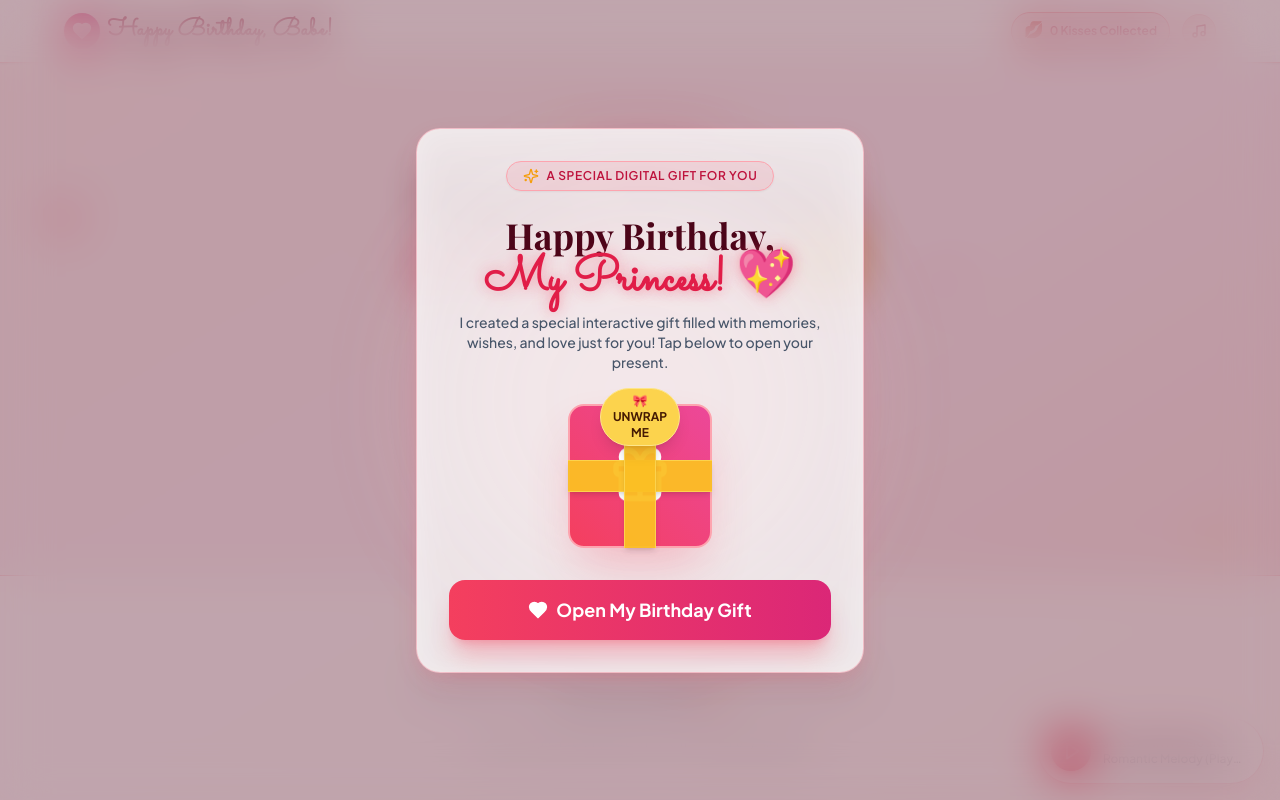
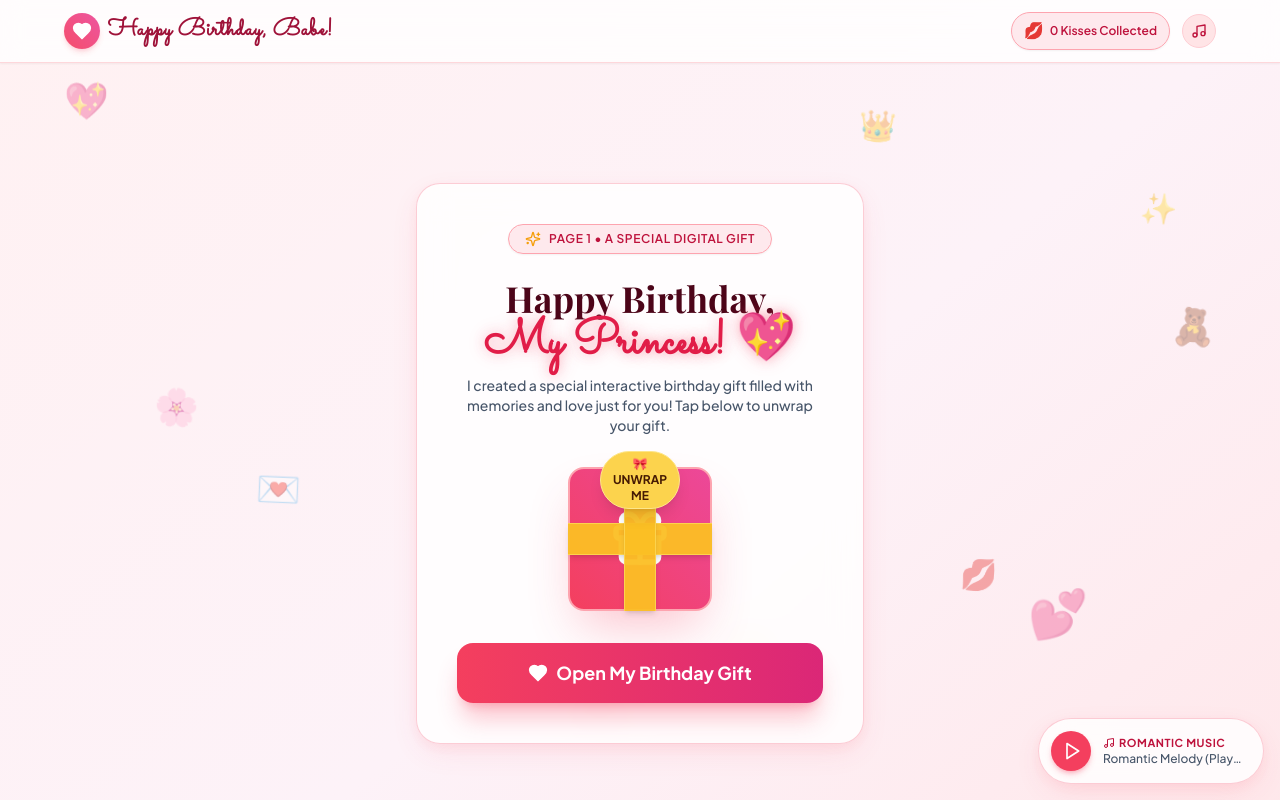
Before and after one commit to aryanadhikari9790-coder/Birthday-, a React (Vite) app: page / in a window 1280 px wide. Shown: the top 800 px of the page. Built offline with nearby package versions, Linux system fonts and the light colour scheme; a web font is replaced by a local one.

Commit message:
3PageSequenceWithBackgroundGraphics

```diff
--- a/src/App.jsx
+++ b/src/App.jsx
@@ -5,23 +5,21 @@ import BirthdayCakeSection from './components/BirthdayCakeSection';
 import GreetingCardSection from './components/GreetingCardSection';
 import MusicPlayer from './components/MusicPlayer';
 import Footer from './components/Footer';
-import { birthdayData } from './config/birthdayData';
-import { Sparkles } from 'lucide-react';
 
 export default function App() {
-  // Step 1: Unboxing Modal
-  // Step 2: Candle Blowing
-  // Step 3: Greeting Card & Photos
-  const [currentStep, setCurrentStep] = useState(1);
+  // Page 1: Gift Box Unboxing Entrance
+  // Page 2: Blow Candles Page
+  // Page 3: Greeting Card & Photos Page
+  const [currentPage, setCurrentPage] = useState(1);
   const [isPlayingMusic, setIsPlayingMusic] = useState(false);
 
   const handleOpenGift = () => {
-    setCurrentStep(2); // Advance to Candle Blowing
+    setCurrentPage(2); // Move to Page 2: Blow Candles
     setIsPlayingMusic(true); // Auto start music
   };
 
-  const handleCandlesBlownComplete = () => {
-    setCurrentStep(3); // Advance to Greeting Card & Photos
+  const handleNextToGreetingCard = () => {
+    setCurrentPage(3); // Move to Page 3: Greeting Card & Photos
   };
 
   const toggleMusic = () => {
@@ -29,21 +27,22 @@ export default function App() {
   };
 
   return (
-    <div className="min-h-screen bg-gradient-to-br from-rose-50 via-pink-50 to-rose-100 text-slate-800 relative font-sans selection:bg-rose-500 selection:text-white">
-      {/* Subtle Floating Ambient Hearts Background */}
-      <div className="fixed inset-0 pointer-events-none overflow-hidden z-0 opacity-30">
-        <div className="absolute top-1/4 left-10 text-rose-400 animate-float text-4xl">💖</div>
-        <div className="absolute top-2/3 right-12 text-pink-400 animate-float text-3xl" style={{ animationDelay: '2s' }}>✨</div>
-        <div className="absolute bottom-1/4 left-1/3 text-rose-500 animate-float text-5xl" style={{ animationDelay: '4s' }}>💕</div>
-        <div className="absolute top-1/3 right-1/4 text-purple-400 animate-float text-3xl" style={{ animationDelay: '1s' }}>🌸</div>
+    <div className="min-h-screen bg-gradient-to-br from-rose-50 via-pink-50 to-rose-100 text-slate-800 relative font-sans selection:bg-rose-500 selection:text-white overflow-hidden">
+      {/* 🌟 Animated Floating Love Emojis & Graphics Background */}
+      <div className="fixed inset-0 pointer-events-none overflow-hidden z-0 opacity-40 select-none">
+        <div className="absolute top-[10%] left-[5%] text-rose-400 animate-float text-4xl">💖</div>
+        <div className="absolute top-[25%] right-[8%] text-pink-400 animate-float text-3xl" style={{ animationDelay: '1.5s' }}>✨</div>
+        <div className="absolute top-[50%] left-[12%] text-purple-400 animate-float text-4xl" style={{ animationDelay: '3s' }}>🌸</div>
+        <div className="absolute bottom-[20%] right-[15%] text-rose-500 animate-float text-5xl" style={{ animationDelay: '4.5s' }}>💕</div>
+        <div className="absolute top-[15%] right-[30%] text-amber-400 animate-float text-3xl" style={{ animationDelay: '2s' }}>👑</div>
+        <div className="absolute bottom-[35%] left-[20%] text-pink-500 animate-float text-4xl" style={{ animationDelay: '3.5s' }}>💌</div>
+        <div className="absolute top-[70%] left-[75%] text-rose-400 animate-float text-3xl" style={{ animationDelay: '0.8s' }}>💋</div>
+        <div className="absolute top-[40%] right-[5%] text-purple-300 animate-float text-4xl" style={{ animationDelay: '2.8s' }}>🧸</div>
+        <div className="absolute bottom-[10%] left-[45%] text-rose-400 animate-float text-4xl" style={{ animationDelay: '1.2s' }}>🎀</div>
+        <div className="absolute top-[80%] right-[40%] text-amber-300 animate-float text-3xl" style={{ animationDelay: '4s' }}>🌟</div>
       </div>
 
-      {/* Part 1: Unboxing Entrance Modal */}
-      {currentStep === 1 && (
-        <UnboxingModal onOpenGift={handleOpenGift} />
-      )}
-
-      {/* Main Experience */}
+      {/* Main Container */}
       <div className="relative z-10 flex flex-col min-h-screen">
         <Navbar
           kissCount={0}
@@ -51,31 +50,21 @@ export default function App() {
           toggleMusic={toggleMusic}
         />
 
-        <main className="flex-grow max-w-5xl mx-auto w-full px-4 pt-6 pb-20 space-y-12">
-          {/* Header */}
-          <section className="text-center py-8">
-            <div className="inline-flex items-center space-x-2 bg-white/80 border border-rose-300 px-4 py-1.5 rounded-full text-rose-600 text-xs font-semibold uppercase tracking-wider mb-4 shadow-sm animate-bounce-soft">
-              <Sparkles className="w-4 h-4 text-amber-500" />
-              <span>Digital Birthday Gift</span>
-            </div>
+        <main className="flex-grow w-full">
+          {/* PAGE 1: Unboxing Entrance */}
+          {currentPage === 1 && (
+            <UnboxingModal onOpenGift={handleOpenGift} />
+          )}
 
-            <h1 className="font-serif text-4xl sm:text-6xl font-extrabold text-rose-950 tracking-tight mb-2">
-              Happy Birthday, <br />
-              <span className="font-handwriting text-5xl sm:text-7xl text-rose-600 text-glow">
-                {birthdayData.birthdayGirl.name}! 👑
-              </span>
-            </h1>
-          </section>
-
-          {/* Part 2: Virtual Birthday Cake & Blow Candles */}
-          {currentStep >= 2 && (
+          {/* PAGE 2: Candle Blowing */}
+          {currentPage === 2 && (
             <div className="animate-fade-in">
-              <BirthdayCakeSection onComplete={handleCandlesBlownComplete} />
+              <BirthdayCakeSection onNextPage={handleNextToGreetingCard} />
             </div>
           )}
 
-          {/* Part 3: Birthday Greeting Card with Photos & Messages */}
-          {currentStep >= 3 && (
+          {/* PAGE 3: Greeting Card & Photos */}
+          {currentPage === 3 && (
             <div className="animate-fade-in">
               <GreetingCardSection />
             </div>
--- a/src/components/BirthdayCakeSection.jsx
+++ b/src/components/BirthdayCakeSection.jsx
@@ -2,7 +2,7 @@ import React, { useState, useEffect, useRef } from 'react';
 import { Flame, Sparkles, Mic, AlertCircle, ArrowRight } from 'lucide-react';
 import { triggerFireworks, playPopSound } from '../utils/effects';
 
-export default function BirthdayCakeSection({ onComplete }) {
+export default function BirthdayCakeSection({ onNextPage }) {
   const [candlesBlown, setCandlesBlown] = useState(false);
   const [isListening, setIsListening] = useState(false);
   const [blowLevel, setBlowLevel] = useState(0); // 0 to 100 volume meter
@@ -37,10 +37,6 @@ export default function BirthdayCakeSection({ onComplete }) {
     setCandlesBlown(true);
     playPopSound();
     triggerFireworks();
-
-    if (onComplete) {
-      onComplete();
-    }
   };
 
   // Start Web Audio API Microphone Volume/Blow Detection
@@ -97,21 +93,21 @@ export default function BirthdayCakeSection({ onComplete }) {
   };
 
   return (
-    <section className="my-8 px-4 max-w-4xl mx-auto text-center">
-      <div className="glass-card p-8 md:p-12 rounded-3xl border-rose-300 relative overflow-hidden shadow-xl">
+    <div className="min-h-screen flex items-center justify-center p-4 relative z-10">
+      <div className="glass-card p-8 md:p-12 rounded-3xl border-rose-300 relative overflow-hidden shadow-2xl max-w-2xl w-full text-center">
         {/* Glow */}
         <div className="absolute top-1/2 left-1/2 -translate-x-1/2 -translate-y-1/2 w-72 h-72 bg-pink-200/40 rounded-full blur-3xl pointer-events-none" />
 
         <div className="inline-flex items-center space-x-2 bg-amber-500/10 border border-amber-400/40 px-4 py-1.5 rounded-full text-amber-700 text-xs font-semibold uppercase tracking-wider mb-6 shadow-sm">
           <Sparkles className="w-4 h-4 text-amber-500" />
-          <span>Part 2 • Blow Your Candles 🎂</span>
+          <span>Page 2 • Make a Wish 🎂</span>
         </div>
 
         <h2 className="font-serif text-3xl md:text-5xl font-bold text-rose-950 mb-3">
-          Blow Out Your Birthday Candles! 🌬️🎂
+          Blow Out Your Candles! 🌬️🎂
         </h2>
         <p className="text-slate-600 text-sm md:text-base max-w-xl mx-auto mb-8 font-medium">
-          Enable your microphone below and <strong className="text-rose-600">blow air into your mic</strong> to blow out the candles and reveal your greeting card!
+          Enable your microphone below and <strong className="text-rose-600">blow air into your mic</strong> to extinguish the candles!
         </p>
 
         {/* Real Microphone Status Bar */}
@@ -213,16 +209,21 @@ export default function BirthdayCakeSection({ onComplete }) {
             )}
           </div>
         ) : (
-          <div className="bg-rose-500/10 border border-rose-300 p-6 rounded-2xl max-w-lg mx-auto animate-fade-in shadow-sm space-y-3">
+          <div className="bg-rose-500/10 border border-rose-300 p-6 rounded-2xl max-w-lg mx-auto animate-fade-in shadow-sm space-y-4">
             <p className="font-handwriting text-3xl text-rose-700 text-glow">
               "May all your wildest dreams & happiest wishes come true!"
             </p>
-            <p className="text-slate-600 text-xs uppercase tracking-wider font-semibold">
-              ✨ Real Blow Detected • Greeting Card Unlocked Below! ✨
-            </p>
+
+            <button
+              onClick={onNextPage}
+              className="w-full py-4 px-6 rounded-2xl bg-gradient-to-r from-rose-500 to-pink-600 hover:from-rose-600 hover:to-pink-700 text-white font-bold text-base shadow-lg shadow-rose-500/30 transition-all flex items-center justify-center space-x-2 animate-pulse"
+            >
+              <span>Read My Birthday Greeting Card & Photos 💌</span>
+              <ArrowRight className="w-5 h-5" />
+            </button>
           </div>
         )}
       </div>
-    </section>
+    </div>
   );
 }
--- a/src/components/GreetingCardSection.jsx
+++ b/src/components/GreetingCardSection.jsx
@@ -7,34 +7,55 @@ export default function GreetingCardSection() {
   const polaroids = birthdayData.polaroids;
 
   return (
-    <section className="my-8 px-4 max-w-4xl mx-auto animate-fade-in space-y-12">
-      {/* Celebration Header */}
+    <div className="min-h-screen py-10 px-4 max-w-6xl mx-auto space-y-12 animate-fade-in relative z-10">
+      {/* Top Header */}
       <div className="text-center">
-        <div className="inline-flex items-center space-x-2 bg-rose-500/10 border border-rose-300 px-4 py-1.5 rounded-full text-rose-700 text-xs font-semibold uppercase tracking-wider mb-4 shadow-sm">
+        <div className="inline-flex items-center space-x-2 bg-white/80 border border-rose-300 px-4 py-1.5 rounded-full text-rose-700 text-xs font-semibold uppercase tracking-wider mb-4 shadow-sm">
           <Sparkles className="w-4 h-4 text-amber-500" />
-          <span>Your Birthday Greeting Card</span>
+          <span>Page 3 • Your Greeting Card & Photos</span>
         </div>
-        <h2 className="font-serif text-3xl sm:text-5xl font-bold text-rose-950 mb-3">
+        <h2 className="font-serif text-3xl sm:text-6xl font-bold text-rose-950 mb-3">
           With All My Love 💖
         </h2>
         <p className="text-slate-600 text-sm md:text-base max-w-xl mx-auto font-medium">
-          A special letter and photo memories created just for you on your special day.
+          Surrounded by our favorite moments, photos, and a handwritten letter written just for you.
         </p>
       </div>
 
-      {/* Main Greeting Card Container */}
-      <div className="glass-card p-8 md:p-12 rounded-3xl border-rose-300 relative overflow-hidden shadow-2xl space-y-10">
-        {/* Glow corner background */}
-        <div className="absolute top-0 right-0 w-72 h-72 bg-pink-200/50 rounded-full blur-3xl pointer-events-none" />
+      {/* Top Photo Gallery Banner */}
+      <div className="grid grid-cols-1 sm:grid-cols-2 md:grid-cols-4 gap-4">
+        {polaroids.map((item, idx) => (
+          <div key={item.id} className="bg-white p-3 rounded-2xl shadow-md border border-rose-100 transform hover:-translate-y-1 transition-transform duration-300">
+            <div className="w-full h-44 overflow-hidden rounded-xl bg-slate-100">
+              <img
+                src={item.image}
+                alt={item.title}
+                className="w-full h-full object-cover"
+              />
+            </div>
+            <div className="text-center pt-2">
+              <h5 className="font-handwriting text-xl font-bold text-slate-800">
+                {item.title}
+              </h5>
+              <p className="text-[11px] text-rose-600 font-semibold truncate">
+                {item.date}
+              </p>
+            </div>
+          </div>
+        ))}
+      </div>
 
-        {/* Letter Section */}
+      {/* Main Center Greeting Letter */}
+      <div className="glass-card p-8 md:p-12 rounded-3xl border-rose-300 relative overflow-hidden shadow-2xl space-y-8">
+        <div className="absolute top-0 right-0 w-72 h-72 bg-pink-200/40 rounded-full blur-3xl pointer-events-none" />
+
         <div className="bg-white/95 border border-rose-200 p-6 md:p-10 rounded-2xl relative shadow-inner">
           <div className="flex items-center space-x-2 text-rose-700 mb-6">
             <Feather className="w-5 h-5 text-rose-500" />
-            <span className="text-xs uppercase tracking-widest font-bold">Personal Message</span>
+            <span className="text-xs uppercase tracking-widest font-bold">Personal Letter</span>
           </div>
 
-          <h3 className="font-handwriting text-3xl md:text-4xl font-bold text-rose-700 mb-6 text-glow">
+          <h3 className="font-handwriting text-3xl md:text-5xl font-bold text-rose-700 mb-6 text-glow">
             {letter.salutation}
           </h3>
 
@@ -53,37 +74,31 @@ export default function GreetingCardSection() {
             </span>
           </div>
         </div>
-
-        {/* Photos Memory Section */}
-        <div>
-          <div className="flex items-center justify-center space-x-2 text-rose-800 mb-6">
-            <Heart className="w-5 h-5 text-rose-500 fill-rose-500" />
-            <h4 className="font-serif text-2xl font-bold">Our Favorite Photo Memories 📸</h4>
       </div>
 
-          <div className="grid grid-cols-1 sm:grid-cols-2 gap-6">
+      {/* Bottom Memory Cards with Secret Notes */}
+      <div className="space-y-6">
+        <div className="flex items-center justify-center space-x-2 text-rose-800">
+          <Heart className="w-5 h-5 text-rose-500 fill-rose-500" />
+          <h4 className="font-serif text-2xl font-bold">Special Notes Behind Our Memories 📸</h4>
+        </div>
+
+        <div className="grid grid-cols-1 md:grid-cols-2 gap-6">
           {polaroids.map((item) => (
-              <div key={item.id} className="bg-white p-4 rounded-2xl shadow-lg border-2 border-rose-100 space-y-3 transform hover:-translate-y-1 transition-transform duration-300">
-                <div className="w-full h-60 overflow-hidden rounded-xl bg-slate-100">
+            <div key={item.id} className="glass-card p-5 rounded-2xl border border-rose-200 flex items-center space-x-4">
               <img
                 src={item.image}
                 alt={item.title}
-                    className="w-full h-full object-cover"
+                className="w-24 h-24 rounded-xl object-cover border border-rose-200 flex-shrink-0"
               />
-                </div>
-                <div className="text-center pt-1">
-                  <h5 className="font-handwriting text-2xl font-bold text-slate-800">
-                    {item.title}
-                  </h5>
-                  <p className="text-slate-600 text-xs mt-1 italic font-medium">
-                    "{item.secretNote}"
-                  </p>
+              <div>
+                <h5 className="font-bold text-rose-950 text-base">{item.title}</h5>
+                <p className="text-rose-700 font-handwriting text-xl mt-1">"{item.secretNote}"</p>
               </div>
             </div>
           ))}
         </div>
       </div>
     </div>
-    </section>
   );
 }
--- a/src/components/UnboxingModal.jsx
+++ b/src/components/UnboxingModal.jsx
@@ -13,21 +13,18 @@ export default function UnboxingModal({ onOpenGift }) {
 
     setTimeout(() => {
       onOpenGift();
-    }, 1200);
+    }, 1000);
   };
 
   return (
-    <div className="fixed inset-0 z-50 flex items-center justify-center p-4 bg-rose-950/35 backdrop-blur-xl transition-all duration-700">
-      {/* Background Floating Glow */}
-      <div className="absolute w-96 h-96 bg-rose-300/40 rounded-full filter blur-3xl animate-pulse" />
-
-      <div className={`relative max-w-md w-full glass-card p-8 rounded-3xl text-center border-rose-300 shadow-2xl transform transition-all duration-700 ${
+    <div className="min-h-screen flex items-center justify-center p-4 relative z-10">
+      <div className={`relative max-w-md w-full glass-card p-8 md:p-10 rounded-3xl text-center border-rose-300 shadow-2xl transform transition-all duration-700 ${
         isOpening ? 'scale-110 opacity-0 -translate-y-12' : 'scale-100 opacity-100'
       }`}>
         {/* Animated Badge */}
         <div className="inline-flex items-center space-x-2 bg-rose-500/10 border border-rose-300 px-4 py-1.5 rounded-full text-rose-700 text-xs font-semibold uppercase tracking-wider mb-6 shadow-sm">
           <Sparkles className="w-4 h-4 text-amber-500" />
-          <span>A Special Digital Gift For You</span>
+          <span>Page 1 • A Special Digital Gift</span>
         </div>
 
         <h2 className="font-serif text-3xl md:text-4xl font-bold text-rose-950 mb-2">
@@ -38,7 +35,7 @@ export default function UnboxingModal({ onOpenGift }) {
         </h2>
 
         <p className="text-slate-600 text-sm mb-8 font-medium">
-          I created a special interactive gift filled with memories, wishes, and love just for you! Tap below to open your present.
+          I created a special interactive birthday gift filled with memories and love just for you! Tap below to unwrap your gift.
         </p>
 
         {/* 3D Gift Box Visual */}
```
Lines whose indentation alone changed are shown as unchanged.
